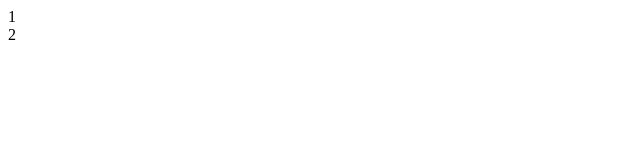
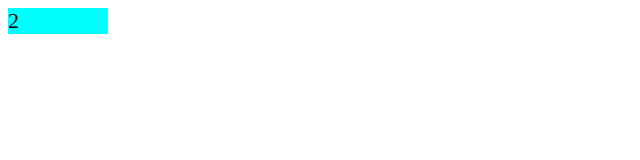
Before and after one commit to LKJ970524/js-stuby, a website built with Parcel: page index.html in a window 1280 px wide. Shown: the whole page, without its empty margins (0-640 px from the left). Built offline with nearby package versions, Linux system fonts and the light colour scheme.

Commit message:
dom 추가학습

```diff
--- a/index.html
+++ b/index.html
@@ -5,6 +5,15 @@
   <meta name="viewport" content="width=device-width, initial-scale=1.0" />
   <title>Document</title>
   <script defer src="./js/07-19/생성,조회,수정2.js"></script>
+  <style>
+    .child  {
+      width: 100px;
+      height: auto;
+      font-size: 22px;
+      background-color: aqua;
+      position: absolute;
+    }
+  </style>
 </head>
 <body>
   <div class="parent">
--- a/js/07-19/생성,조회,수정2.js
+++ b/js/07-19/생성,조회,수정2.js
@@ -16,7 +16,7 @@ console.log(JSON.parse(el.dataset.object));
 //--------------------------------------------------------------------------
 
 //* E.tagName
-//todo 요소의 태그 이름을 반환한다.
+//^ 요소의 태그 이름을 반환한다.
 /*
 const parentEl = document.querySelector('.parent')
 const childEl = document.querySelector('.child')
@@ -31,7 +31,7 @@ console.log(document.body.tagName);
 //--------------------------------------------------------------------------
 
 //* E.id
-//todo 요소의 `id` 속성 값을 얻거나 지정한다.
+//^ 요소의 `id` 속성 값을 얻거나 지정한다.
 /*
 const el = document.querySelector('.child')
 console.log(el.id);
@@ -43,7 +43,7 @@ console.log(el);
 //--------------------------------------------------------------------------
 
 //* E.className
-//todo 요소의 `class` 속성 값을 얻거나 지정한다.
+//^ 요소의 `class` 속성 값을 얻거나 지정한다.
 /*
 const el = document.querySelector('.child')
 console.log(el.className);
@@ -55,7 +55,7 @@ console.log(el);
 //--------------------------------------------------------------------------
 
 //* E.classList
-//todo 요소의 `class` 속성 값을 제어한다.
+//^ 요소의 `class` 속성 값을 제어한다.
 
 //! - `.add()` : 새로운 값을 추가
 //! - `.remove()` : 기존 값을 제거
@@ -78,30 +78,75 @@ el.addEventListener('click', ()=> {
 //--------------------------------------------------------------------------
 
 
-// E.style
-// 요소의 `style`속성(인라인 스타일)의 CSS 속성 값을 얻거나 지정한다.
+//* E.style
+//^ 요소의 `style`속성(인라인 스타일)의 CSS 속성 값을 얻거나 지정한다.
+//! 인라인 스타일방식은 css를 다룰 때 조심해야한다 (우선순위 점수가 1000점이기 때문에 id선택자(100점)나 class선택자(10점)로는 덮어쓸수가 없다)
+/*
+const el = document.querySelector('.child')
+
+// 개별지정! //!남발하지말고 그냥css파일 하나 만들던 html에 style태그를 먹여라
+// el.style.width = '100px'
+// el.style.fontSize = '80px'
+// el.style.backgroundColor = 'green'
+// el.style.position = 'absolute'
+
+// 한번에 지정! //! 정적 메소드를사용
+Object.assign(el.style, {
+  width: '100px',
+  fontSize: '20px',
+  backgroundColor: 'green',
+  position: 'absolute'
+})
+//~ 한두개의 css를 지정할대는 개별지정하는게 더 나을수는 있다 하지만 여러개의 css를 지정하게되면 한번에 지정하는 방식을 쓰는게 편하다
+
+
+console.log(el.style);
+console.log(el.style.width);
+console.log(el.style.fontSize);
+console.log(el.style.backgroundColor);
+console.log(el.style.position);
+//! 지정된게없어서 전부 빈칸이다.
+*/
+//--------------------------------------------------------------------------
+
+//* window.getComputedStyle()
+
+//^ 요소에 적용된 스타일 객체를 반환합니다.
+//~ js를 통한 style을 먹이는게 아닌 이미 적용된 css를 확인할수 있다.
+/*
+const el = document.querySelector('.child')
+const styles = window.getComputedStyle(el)
+
+console.log(styles.width);
+console.log(styles.fontSize);
+console.log(styles.backgroundColor);
+console.log(styles.position);
+console.log(styles); //? reset.css를 먹이면 나타나는게 어떻게 되는거냐 궁금하네;;;
+*/
+//--------------------------------------------------------------------------
+
+//* E.getAttribute() /E.setAttribute()
+
+//^ 요소에서 특정 속성 값을 얻거나 지정한다.
+//~ 속성이라는 개념은 html에서 말할때는 Attribute라는 단어를 사용하게된다.
+//~ css,js에서 속성이라는 개념은 property라는 단어를 사용하게된다.
 
 const el = document.querySelector('.child')
 
-// 개별지정!
-// el.style.width = '100px'
-// el.style.fontsize = '20px'
-// el.style.backgroundColor = 'green'
-// el.style.position = 'absolute'
+el.setAttribute('title','Hello World!')
+console.log(el.getAttribute('title'));
 
-// 한번에 지정!
-// Object.assign(el.style, {
-//   width: '100px',
-//   fontsize: '20px',
-//   backgroundColor: 'green',
-//   position: 'absolute'
-// })
+//---------------------------------------------------------------------------
 
-console.log(el.style);
-console.log(el.style.width);
-console.log(el.style.fontsize);
-console.log(el.style.backgroundColor);
-console.log(el.style.position);
+//* E.hasAttribute() /E.removeAttribute()
 
-//--------------------------------------------------------------------------
-//!16분 40초 듣기
+//^ 요소에서 특정 속성을 확인하거나 제거한다.
+/*
+const el = document.querySelector('.child')
+
+console.log(el.hasAttribute('class'));
+
+el.removeAttribute('class')
+console.log(el.hasAttribute('class'));
+
+console.log(el);*/
```
